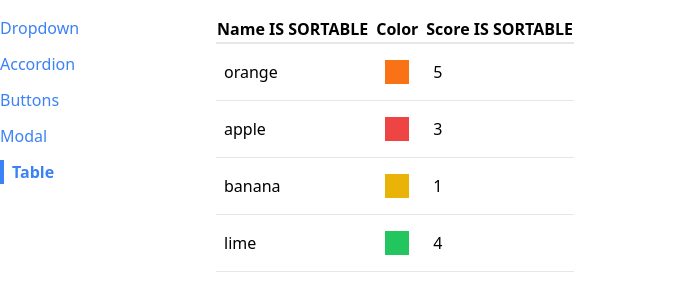
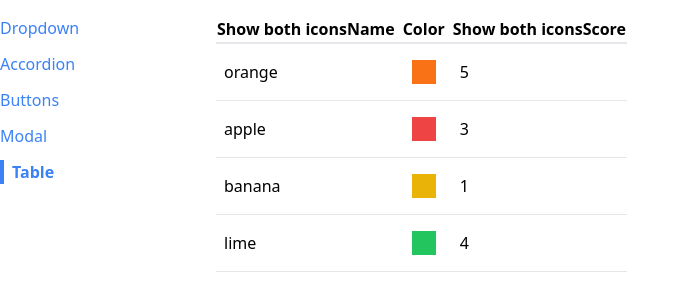
Before and after one commit to Pfirewire/react-udemy-comps, a React (Create React App) app: page /table in a window 1280 px wide. Shown: the top 300 px of the page, without its empty margins (0-690 px from the left). Built offline with nearby package versions, Linux system fonts and the light colour scheme.

Commit message:
Determining Icon Set

```diff
--- a/src/components/SortableTable.js
+++ b/src/components/SortableTable.js
@@ -26,7 +26,10 @@
 
         return {
             ...column,
-            header: () => <th onClick={() => handleClick(column.label)}>{column.label} IS SORTABLE</th>
+            header: () => <th onClick={() => handleClick(column.label)}>
+                {getIcons(column.label, sortBy, sortOrder)}
+                {column.label}
+            </th>
         }
     });
 
@@ -51,4 +54,17 @@
     );
 }
 
+function getIcons(label, sortBy, sortOrder) {
+    if(label !== sortBy) {
+        return 'Show both icons';
+    }
+    if(sortOrder === null) {
+        return 'Show both icons';
+    } else if(sortOrder === 'asc') {
+        return 'Show up icon';
+    } else if(sortOrder === 'desc') {
+        return 'Show down icon';
+    }
+}
+
 export default SortableTable;
```
